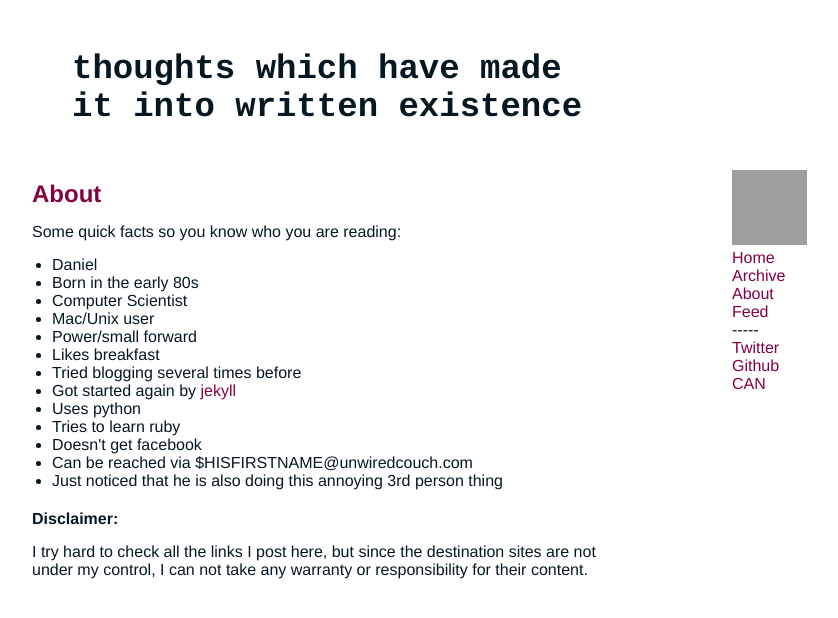
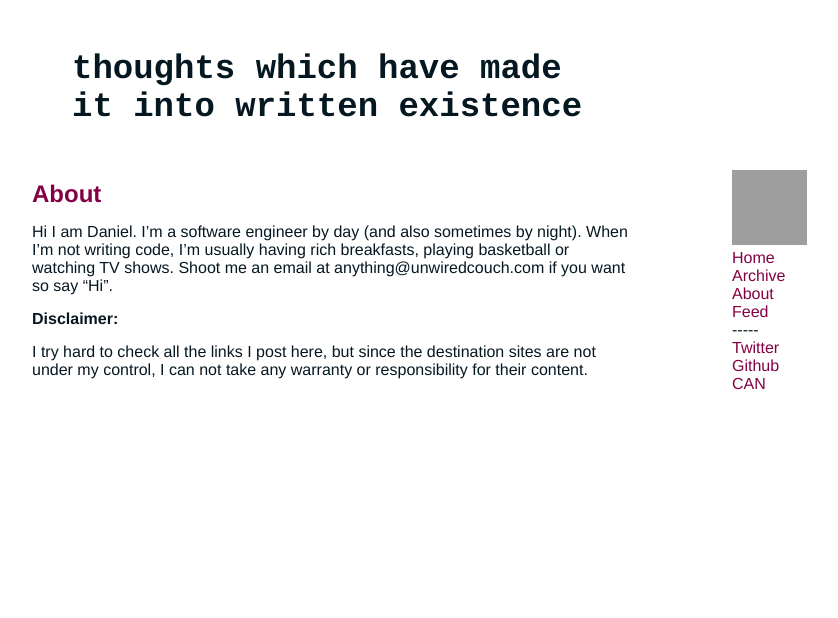
Before and after one commit to mrtazz/mrtazz.github.com, a Jekyll site: the page built from about.md, in a window 1280 px wide, cut to the strip 0-618 px from the top of the page. Shown: the whole strip, without its empty margins (168-1006 px from the left). Built offline with Jekyll 4.4.1, drawn with Linux system fonts in a browser that asks for light colours; Markdown is read by kramdown in place of the engine named in the settings; grey boxes are pictures that could not be loaded.

Commit message:
modify about

```diff
--- a/about.md
+++ b/about.md
@@ -5,23 +5,10 @@ title: About
 
 ## [About]({{page.title}})
 
-Some quick facts so you know who you are reading:
-
-<ul id="factslist">
-<li> Daniel </li>
-<li> Born in the early 80s </li>
-<li> Computer Scientist </li>
-<li> Mac/Unix user </li>
-<li> Power/small forward </li>
-<li> Likes breakfast </li>
-<li> Tried blogging several times before </li>
-<li> Got started again by <a href="http://github.com/mojombo/jekyll">jekyll</a> </li>
-<li> Uses python </li>
-<li> Tries to learn ruby </li>
-<li> Doesn't get facebook </li>
-<li> Can be reached via $HISFIRSTNAME@unwiredcouch.com </li>
-<li> Just noticed that he is also doing this annoying 3rd person thing </li>
-</ul>
+Hi I am Daniel. I'm a software engineer by day (and also sometimes by night).
+When I'm not writing code, I'm usually having rich breakfasts, playing
+basketball or watching TV shows. Shoot me an email at anything@unwiredcouch.com
+if you want so say "Hi".
 
 ### Disclaimer:
 I try hard to check all the links I post here, but since the destination sites are
```
